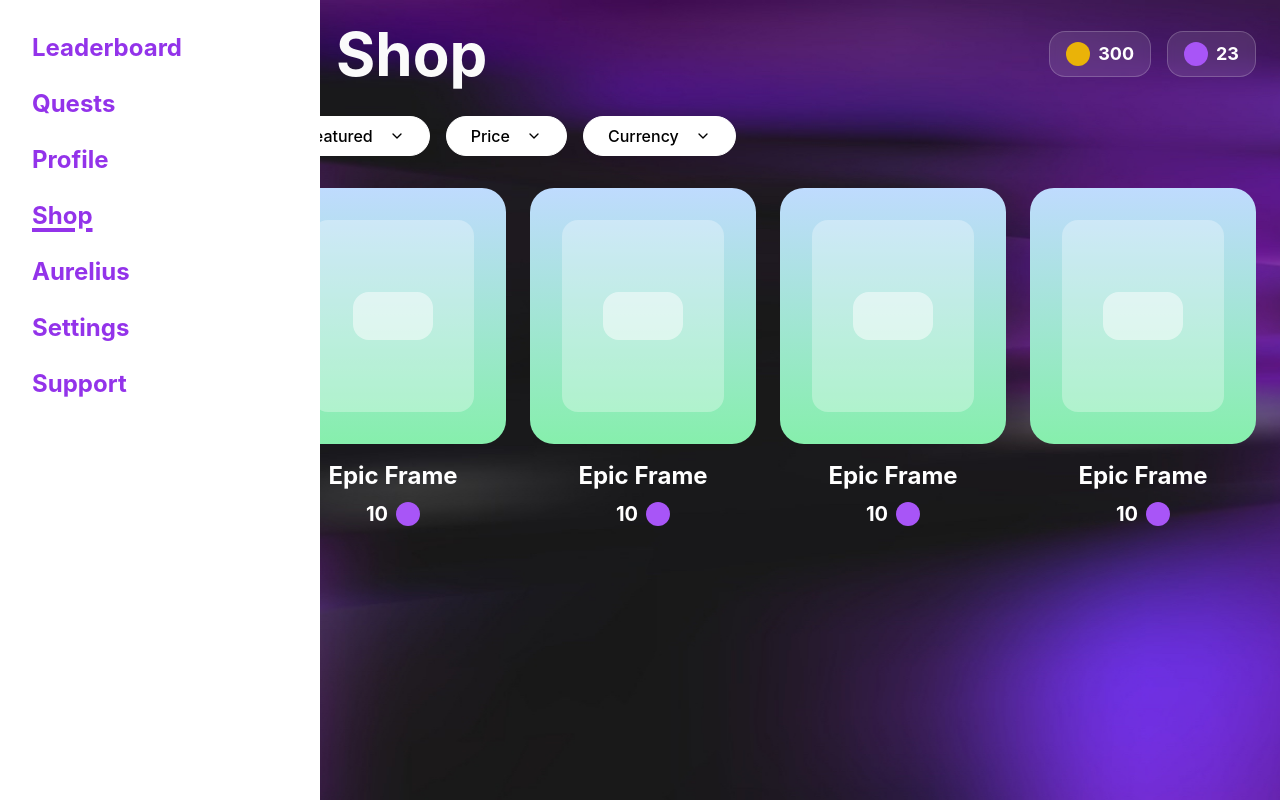
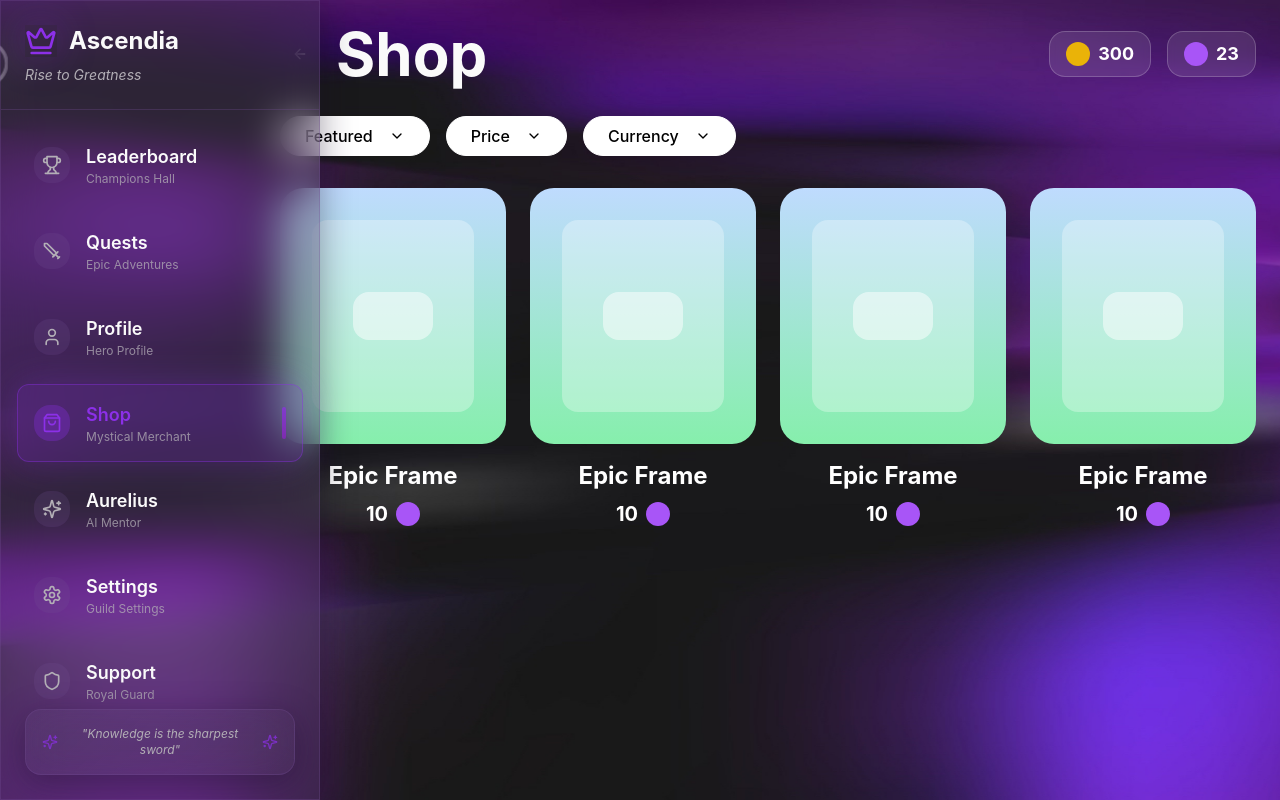
Before and after one commit to rupareltech5veer/ascendia-college-rpg, a React (Vite) app: page /shop in a window 1280 px wide. Built offline with nearby package versions, Linux system fonts and the light colour scheme; the HTML template or start-up script is replaced by a standard one.

Commit message:
Refactor: Update navbar to medieval UI

```diff
--- a/src/components/Sidebar.tsx
+++ b/src/components/Sidebar.tsx
@@ -2,18 +2,26 @@ import { Link, useLocation } from "react-router-dom";
 import { Button } from "@/components/ui/button";
 import {
   Menu,
-  X
+  X,
+  Crown,
+  Sword,
+  User,
+  ShoppingBag,
+  Sparkles,
+  Settings,
+  Shield,
+  Trophy
 } from "lucide-react";
 import { useState } from "react";
 
 const sidebarItems = [
-  { name: "Leaderboard", href: "/leaderboard" },
-  { name: "Quests", href: "/quests" },
-  { name: "Profile", href: "/profile" },
-  { name: "Shop", href: "/shop" },
-  { name: "Aurelius", href: "/aurelius" },
-  { name: "Settings", href: "/settings" },
-  { name: "Support", href: "/support" },
+  { name: "Leaderboard", href: "/leaderboard", icon: Trophy, description: "Champions Hall" },
+  { name: "Quests", href: "/quests", icon: Sword, description: "Epic Adventures" },
+  { name: "Profile", href: "/profile", icon: User, description: "Hero Profile" },
+  { name: "Shop", href: "/shop", icon: ShoppingBag, description: "Mystical Merchant" },
+  { name: "Aurelius", href: "/aurelius", icon: Sparkles, description: "AI Mentor" },
+  { name: "Settings", href: "/settings", icon: Settings, description: "Guild Settings" },
+  { name: "Support", href: "/support", icon: Shield, description: "Royal Guard" },
 ];
 
 const Sidebar = () => {
@@ -22,46 +30,95 @@ const Sidebar = () => {
 
   return (
     <>
-      {/* Mobile Menu Button */}
+      {/* Mobile Menu Button - Medieval Style */}
       <Button
         variant="ghost"
         size="icon"
-        className="md:hidden fixed top-4 left-4 z-50 bg-purple-600 text-white hover:bg-purple-700"
+        className="md:hidden fixed top-4 left-4 z-50 glass-strong border border-glass-border/50 text-foreground hover:bg-primary/20 hover:border-primary/40 transition-all duration-300"
         onClick={() => setIsOpen(!isOpen)}
       >
-        {isOpen ? <X className="h-6 w-6" /> : <Menu className="h-6 w-6" />}
+        {isOpen ? <X className="h-5 w-5" /> : <Menu className="h-5 w-5" />}
       </Button>
 
-      {/* Sidebar */}
-      <div className={`fixed left-0 top-0 h-full w-80 bg-white transition-transform duration-300 z-40 ${
+      {/* Medieval Sidebar */}
+      <div className={`fixed left-0 top-0 h-full w-80 glass-strong border-r border-glass-border/30 transition-all duration-500 z-40 ${
         isOpen ? "translate-x-0" : "-translate-x-full md:translate-x-0"
       }`}>
-        <div className="p-8 space-y-6">
+
+        {/* Royal Header */}
+        <div className="p-6 border-b border-glass-border/30">
+          <div className="flex items-center gap-3 mb-2">
+            <Crown className="h-8 w-8 text-primary glow" />
+            <h1 className="text-2xl font-bold text-foreground">Ascendia</h1>
+          </div>
+          <p className="text-sm text-muted-foreground italic">Rise to Greatness</p>
+        </div>
+
+        {/* Navigation Menu */}
+        <div className="p-4 space-y-2">
           {sidebarItems.map((item) => {
             const isActive = location.pathname === item.href;
+            const Icon = item.icon;
 
             return (
               <Link
                 key={item.name}
                 to={item.href}
                 onClick={() => setIsOpen(false)}
-                className={`block text-2xl font-bold transition-all duration-200 ${
+                className={`group relative flex items-center gap-4 p-4 rounded-xl transition-all duration-300 ${
                   isActive
-                    ? "text-purple-600 underline decoration-4 underline-offset-4"
-                    : "text-purple-600 hover:text-purple-800"
+                    ? "bg-primary/20 border border-primary/40 text-primary shadow-glow"
+                    : "hover:bg-glass-border/20 hover:border-glass-border/40 border border-transparent text-foreground"
                 }`}
               >
-                {item.name}
+                {/* Mystical Icon */}
+                <div className={`p-2 rounded-lg transition-all duration-300 ${
+                  isActive
+                    ? "bg-primary/30 text-primary"
+                    : "bg-glass-border/20 text-muted-foreground group-hover:text-primary group-hover:bg-primary/10"
+                }`}>
+                  <Icon className="h-5 w-5" />
+                </div>
+
+                {/* Content */}
+                <div className="flex-1">
+                  <div className={`font-semibold text-lg transition-colors duration-300 ${
+                    isActive ? "text-primary" : "text-foreground group-hover:text-primary"
+                  }`}>
+                    {item.name}
+                  </div>
+                  <div className="text-xs text-muted-foreground opacity-75">
+                    {item.description}
+                  </div>
+                </div>
+
+                {/* Active Indicator */}
+                {isActive && (
+                  <div className="w-1 h-8 bg-gradient-primary rounded-full animate-pulse" />
+                )}
               </Link>
             );
           })}
         </div>
+
+        {/* Bottom Mystical Decoration */}
+        <div className="absolute bottom-6 left-6 right-6">
+          <div className="glass rounded-lg p-4 border border-glass-border/30">
+            <div className="flex items-center gap-2 text-center">
+              <Sparkles className="h-4 w-4 text-primary animate-pulse" />
+              <span className="text-xs text-muted-foreground italic flex-1">
+                "Knowledge is the sharpest sword"
+              </span>
+              <Sparkles className="h-4 w-4 text-primary animate-pulse" />
+            </div>
+          </div>
+        </div>
       </div>
 
-      {/* Overlay for mobile */}
+      {/* Mystical Overlay for mobile */}
       {isOpen && (
         <div
-          className="fixed inset-0 bg-black/50 z-30 md:hidden"
+          className="fixed inset-0 bg-black/60 backdrop-blur-sm z-30 md:hidden transition-opacity duration-300"
           onClick={() => setIsOpen(false)}
         />
       )}
```
